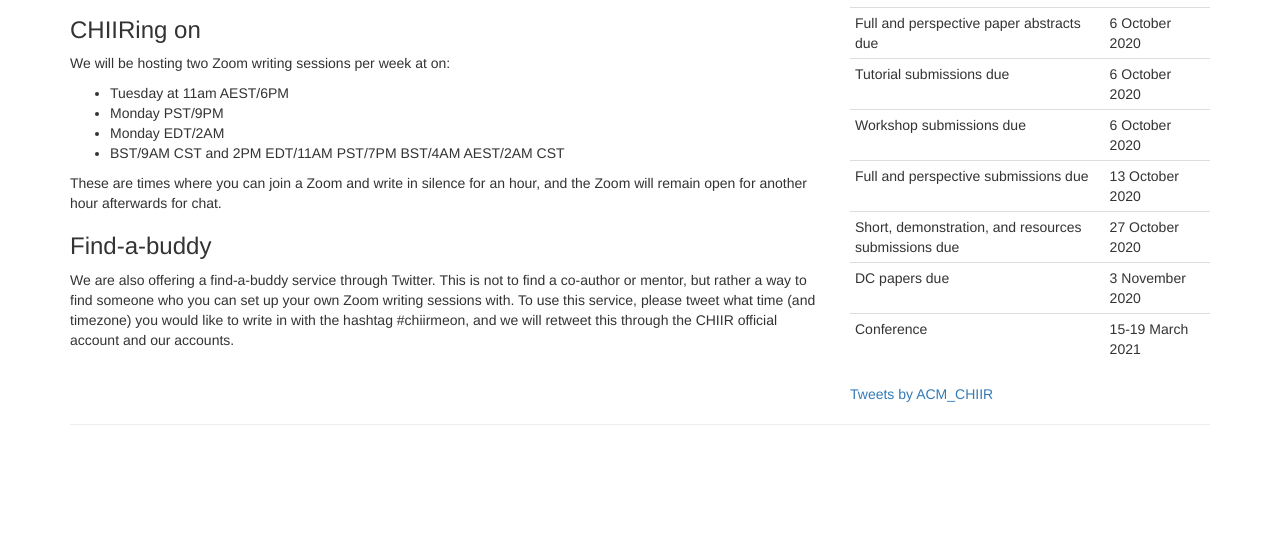
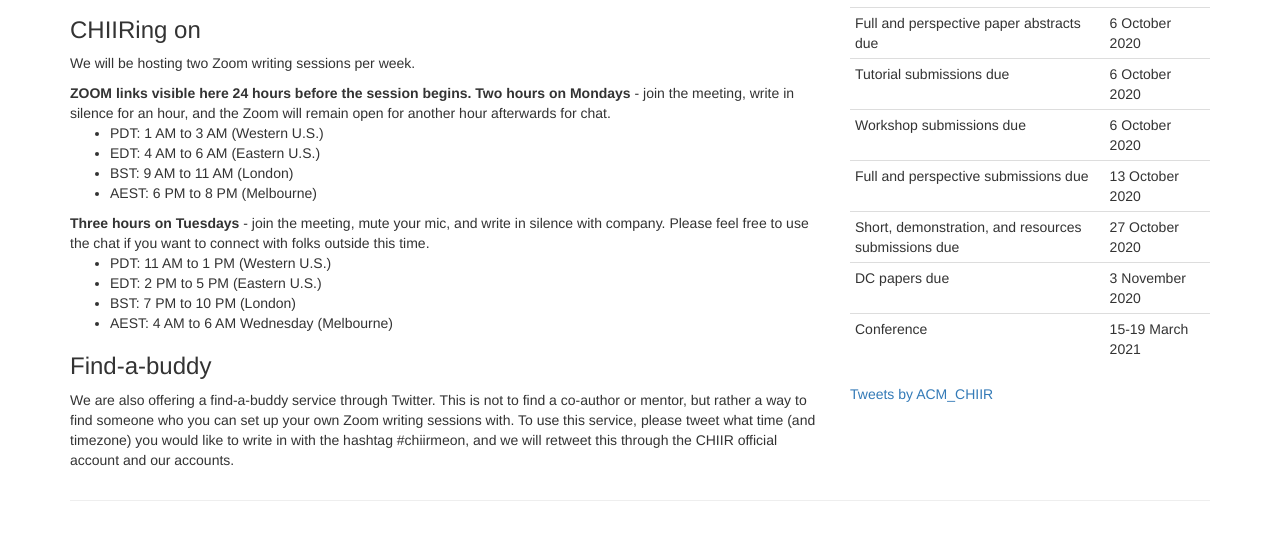
Before and after one commit to acm-chiir/chiir2021, a plain HTML site: page chiiring-on.html in a window 1280 px wide. Shown: the part 176-716 px from the top of the page. Drawn offline with Linux system fonts and the light colour scheme.

Commit message:
Added the correct times and timezones to CHIIRing on

```diff
--- a/chiiring-on.html
+++ b/chiiring-on.html
@@ -61,15 +61,27 @@
 
               <h3>CHIIRing on</h3>
 
-              <p>We will be hosting two Zoom writing sessions per week at on:</p>
+              <p>We will be hosting two Zoom writing sessions per week.</p>
+
+              <b>ZOOM links visible here 24 hours before the session begins.</b>
+
+               <b>Two hours on Mondays</b> - join the meeting, write in silence for an hour, and the Zoom will remain open for another hour afterwards for chat.
                 <ul>
-                    <li>Tuesday at 11am AEST/6PM</li>
-                    <li>Monday PST/9PM</li>
-                    <li>Monday EDT/2AM</li>
-                    <li>BST/9AM CST and 2PM EDT/11AM PST/7PM BST/4AM AEST/2AM CST</li>
+                    <li>PDT: 1 AM to 3 AM (Western U.S.)</li>
+                    <li>EDT: 4 AM to 6 AM (Eastern U.S.)</li>
+                    <li>BST: 9 AM to 11 AM (London)</li>
+                    <li>AEST: 6 PM to 8 PM (Melbourne)</li>
                   </ul>
 
-              <p>These are times where you can join a Zoom and write in silence for an hour, and the Zoom will remain open for another hour afterwards for chat.</p>
+              <b>Three hours on Tuesdays</b> - join the meeting, mute your mic, and write in silence with company. Please feel free to use the chat if you want to connect with folks outside this time.
+                <ul>
+                    <li>PDT: 11 AM to 1 PM (Western U.S.)</li>
+                    <li>EDT: 2 PM to 5 PM (Eastern U.S.)</li>
+                    <li>BST: 7 PM to 10 PM (London)</li>
+                    <li>AEST: 4 AM to 6 AM Wednesday (Melbourne)</li>
+                  </ul>
+
+
 
 
               <h3>Find-a-buddy</h3>
```
